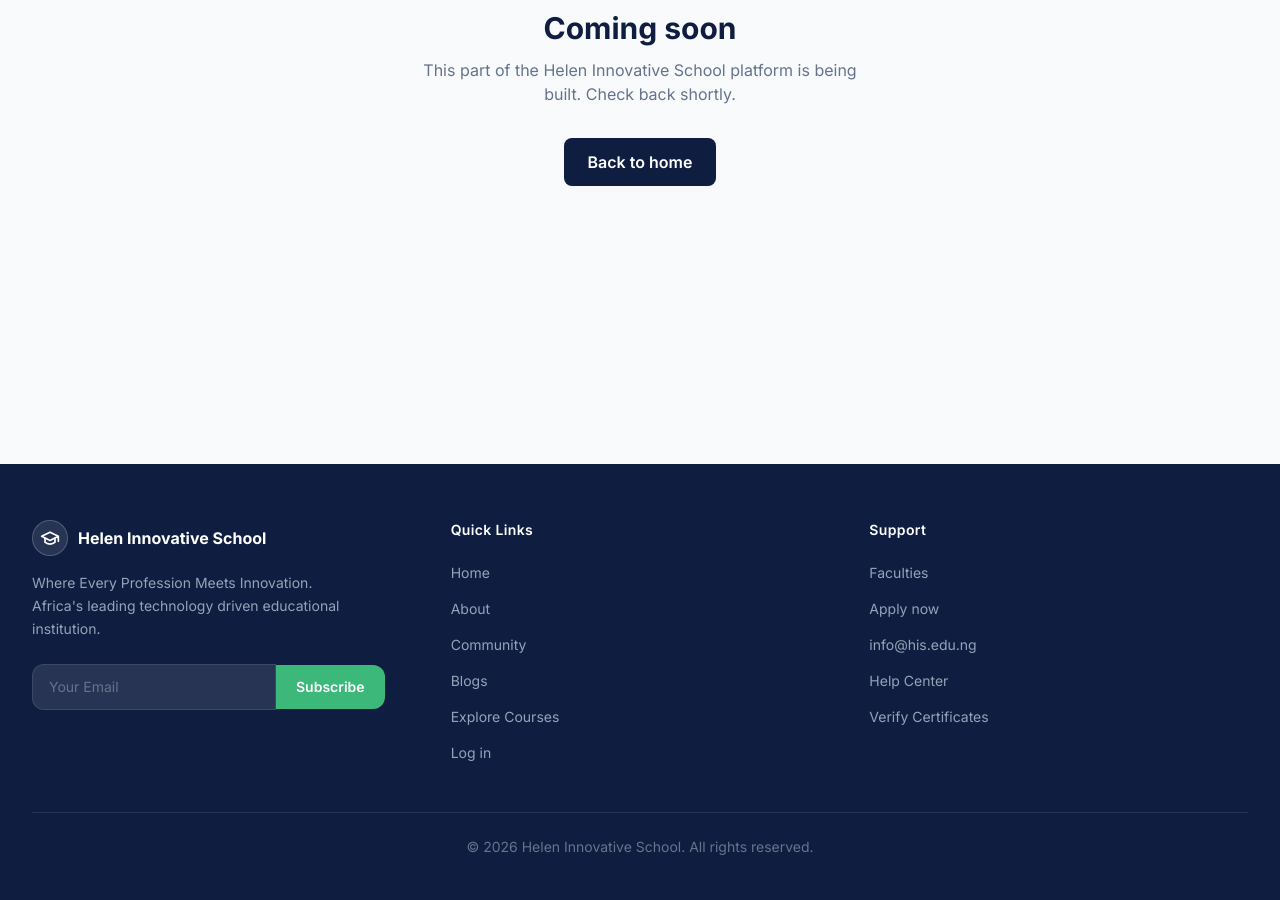
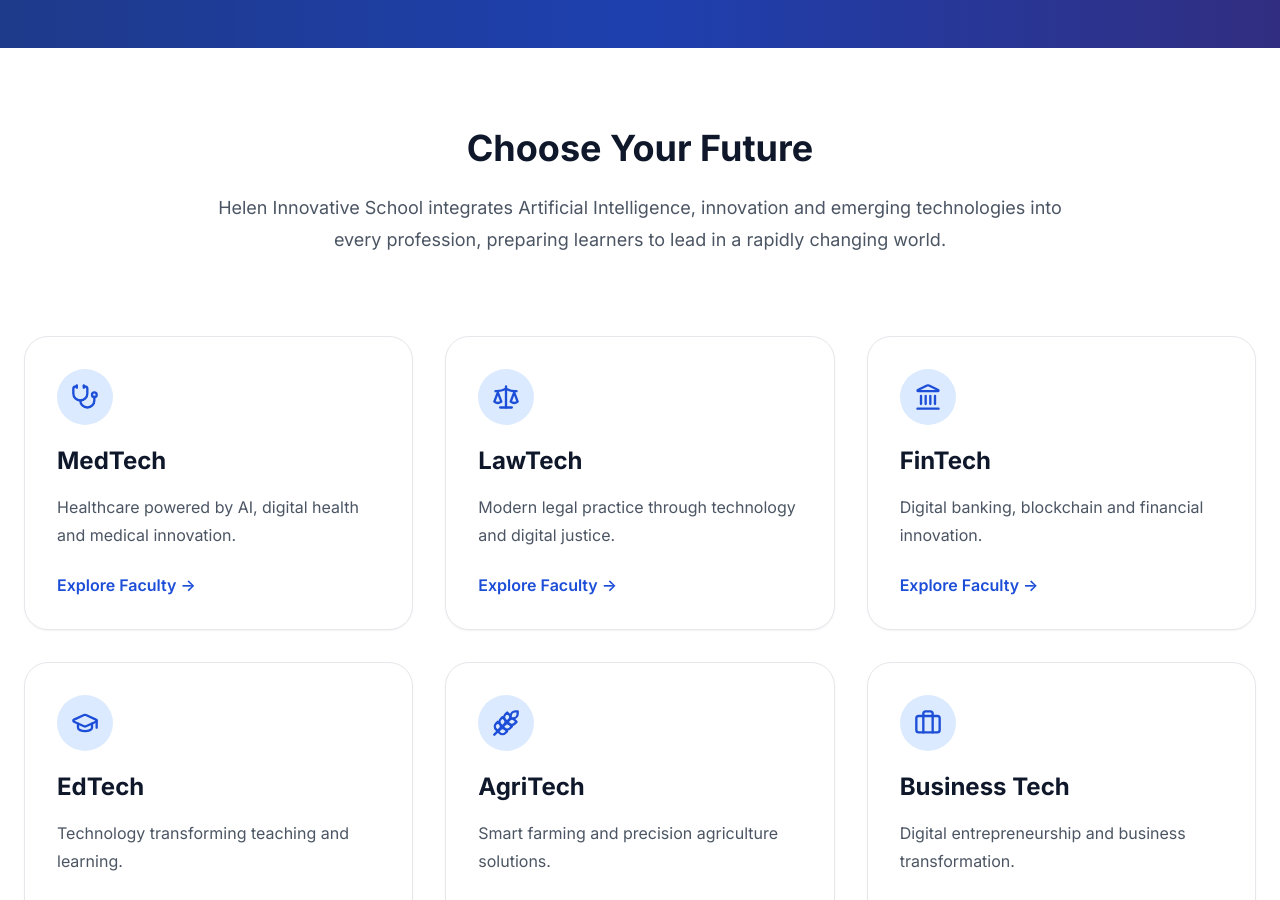
Before and after one commit to kevin-georgewill/Helen-Innovative-School, a Next.js app in the folder frontend/: page /faculties in a window 1280 px wide. Shown: the part 400-1300 px from the top of the page. Built offline with nearby package versions, Linux system fonts and the light colour scheme.

Commit message:
feat: replace faculties placeholder with complete page

```diff
--- a/frontend/app/(public)/faculties/page.tsx
+++ b/frontend/app/(public)/faculties/page.tsx
@@ -2,4 +2,224 @@
 // Fetches: GET /api/v1/faculties
 // Renders a grid of FacultyCard components (one per school)
 
-export { default } from "@/components/shared/ComingSoon"
+import {
+  Stethoscope,
+  Scale,
+  Landmark,
+  GraduationCap,
+  Wheat,
+  Briefcase,
+  Shield,
+  Users,
+  Radio,
+  Church,
+  Building2,
+} from "lucide-react";
+
+const faculties = [
+  {
+    title: "MedTech",
+    icon: Stethoscope,
+    description: "Healthcare powered by AI, digital health and medical innovation.",
+  },
+  {
+    title: "LawTech",
+    icon: Scale,
+    description: "Modern legal practice through technology and digital justice.",
+  },
+  {
+    title: "FinTech",
+    icon: Landmark,
+    description: "Digital banking, blockchain and financial innovation.",
+  },
+  {
+    title: "EdTech",
+    icon: GraduationCap,
+    description: "Technology transforming teaching and learning.",
+  },
+  {
+    title: "AgriTech",
+    icon: Wheat,
+    description: "Smart farming and precision agriculture solutions.",
+  },
+  {
+    title: "Business Tech",
+    icon: Briefcase,
+    description: "Digital entrepreneurship and business transformation.",
+  },
+  {
+    title: "GovTech",
+    icon: Building2,
+    description: "Technology for governance and public sector innovation.",
+  },
+  {
+    title: "HRTech",
+    icon: Users,
+    description: "Talent management, HR analytics and workforce automation.",
+  },
+  {
+    title: "CyberTech",
+    icon: Shield,
+    description: "Cybersecurity, ethical hacking and digital safety.",
+  },
+  {
+    title: "MediaTech",
+    icon: Radio,
+    description: "Digital media, content creation and creative technology.",
+  },
+  {
+    title: "FaithTech",
+    icon: Church,
+    description: "Technology solutions for faith and community development.",
+  },
+];
+
+export default function FacultiesPage() {
+  return (
+    <div className="space-y-20 pb-24">
+
+      {/* Hero */}
+      <section className="bg-gradient-to-r from-blue-900 via-blue-800 to-indigo-900 py-24 text-white">
+
+        <div className="mx-auto max-w-6xl px-6 text-center">
+
+          <h1 className="text-5xl font-bold">
+            Schools & Faculties
+          </h1>
+
+          <p className="mt-4 text-2xl text-blue-100">
+            Technology-Powered Faculties
+          </p>
+
+          <p className="mx-auto mt-8 max-w-4xl text-lg leading-8 text-blue-100">
+            Every profession is evolving through technology. Discover a
+            faculty designed to prepare you with practical skills, innovation
+            and digital expertise for the future of work.
+          </p>
+
+        </div>
+
+      </section>
+
+      {/* Intro */}
+      <section className="mx-auto max-w-6xl px-6 text-center">
+
+        <h2 className="text-4xl font-bold">
+          Choose Your Future
+        </h2>
+
+        <p className="mx-auto mt-6 max-w-4xl text-lg leading-8 text-gray-600">
+          Helen Innovative School integrates Artificial Intelligence,
+          innovation and emerging technologies into every profession,
+          preparing learners to lead in a rapidly changing world.
+        </p>
+
+      </section>
+
+      {/* Faculties */}
+      <section className="mx-auto max-w-7xl px-6">
+
+        <div className="grid gap-8 md:grid-cols-2 xl:grid-cols-3">
+
+          {faculties.map((faculty) => {
+            const Icon = faculty.icon;
+
+            return (
+              <div
+                key={faculty.title}
+                className="rounded-3xl border bg-white p-8 shadow-sm transition hover:-translate-y-1 hover:shadow-lg"
+              >
+                <div className="mb-5 flex h-14 w-14 items-center justify-center rounded-full bg-blue-100">
+                  <Icon className="h-7 w-7 text-blue-700" />
+                </div>
+
+                <h3 className="text-2xl font-bold">
+                  {faculty.title}
+                </h3>
+
+                <p className="mt-4 leading-7 text-gray-600">
+                  {faculty.description}
+                </p>
+
+                <button className="mt-6 font-semibold text-blue-700 hover:text-blue-900">
+                  Explore Faculty →
+                </button>
+              </div>
+            );
+          })}
+
+        </div>
+
+      </section>
+
+      {/* Why HIS */}
+      <section className="bg-gray-50 py-20">
+
+        <div className="mx-auto max-w-6xl px-6">
+
+          <h2 className="mb-12 text-center text-4xl font-bold">
+            Why Study With Us?
+          </h2>
+
+          <div className="grid gap-6 md:grid-cols-2 xl:grid-cols-4">
+
+            {[
+              "Industry-Relevant Curriculum",
+              "Technology Integrated Learning",
+              "Hands-on Practical Projects",
+              "Future-Ready Skills",
+            ].map((item) => (
+              <div
+                key={item}
+                className="rounded-2xl bg-white p-6 text-center shadow-sm"
+              >
+                <p className="font-semibold">{item}</p>
+              </div>
+            ))}
+
+          </div>
+
+        </div>
+
+      </section>
+
+      {/* CTA */}
+      <section className="bg-gradient-to-r from-blue-900 via-blue-800 to-indigo-900 py-20 text-white">
+
+        <div className="mx-auto max-w-5xl px-6 text-center">
+
+          <h2 className="text-4xl font-bold">
+            Ready to Begin Your Journey?
+          </h2>
+
+          <p className="mx-auto mt-6 max-w-3xl text-lg leading-8 text-blue-100">
+            Explore our schools, discover your passion and gain the
+            practical skills needed to thrive in today's technology-driven
+            world.
+          </p>
+
+          <div className="mt-10 flex flex-col justify-center gap-4 sm:flex-row">
+
+            <a
+              href="/courses"
+              className="rounded-xl bg-white px-8 py-4 font-semibold text-blue-900 hover:bg-gray-100"
+            >
+              Explore Courses
+            </a>
+
+            <a
+              href="/register"
+              className="rounded-xl border border-white px-8 py-4 font-semibold hover:bg-white hover:text-blue-900"
+            >
+              Apply Now
+            </a>
+
+          </div>
+
+        </div>
+
+      </section>
+
+    </div>
+  );
+}
```
